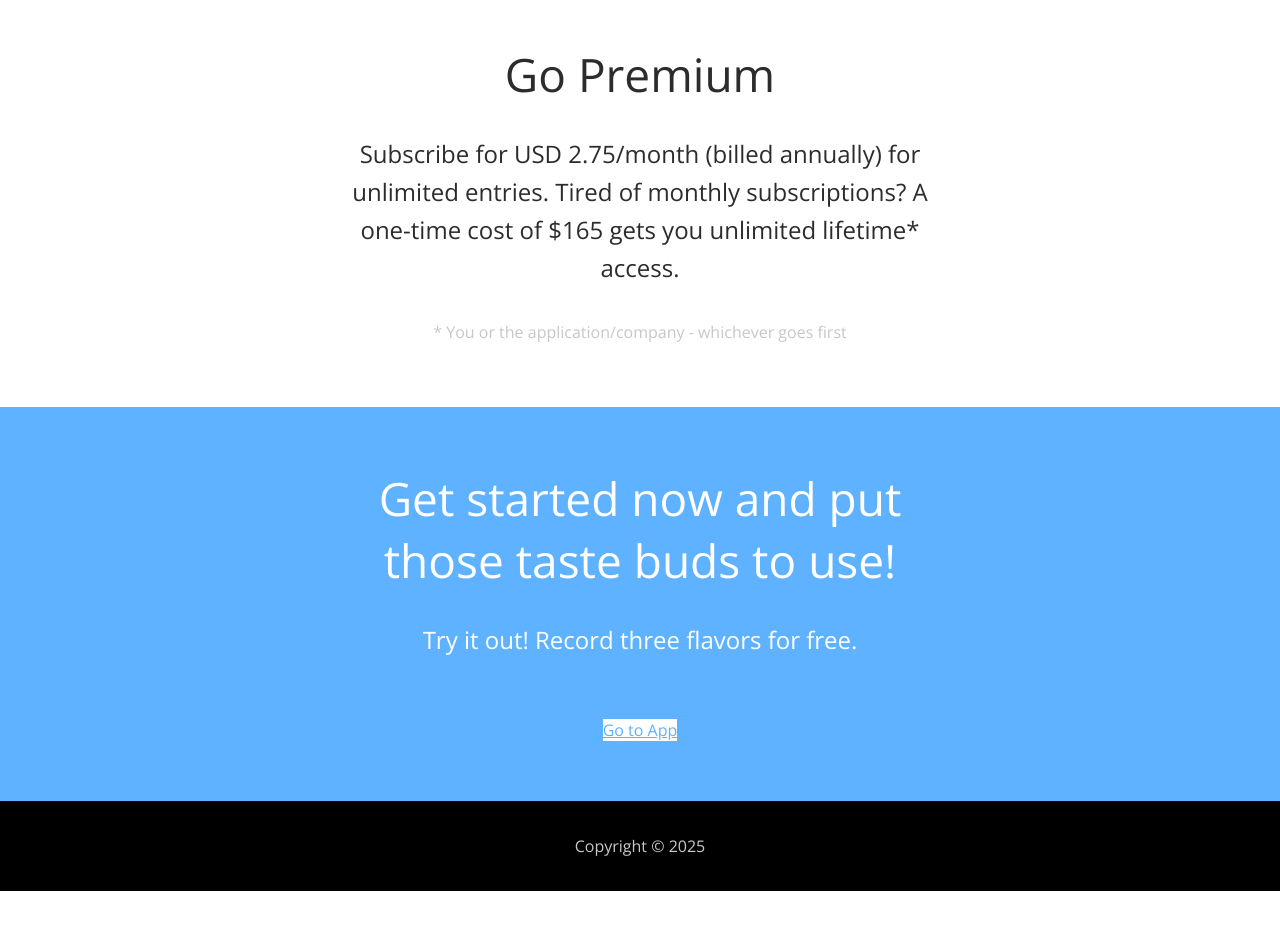
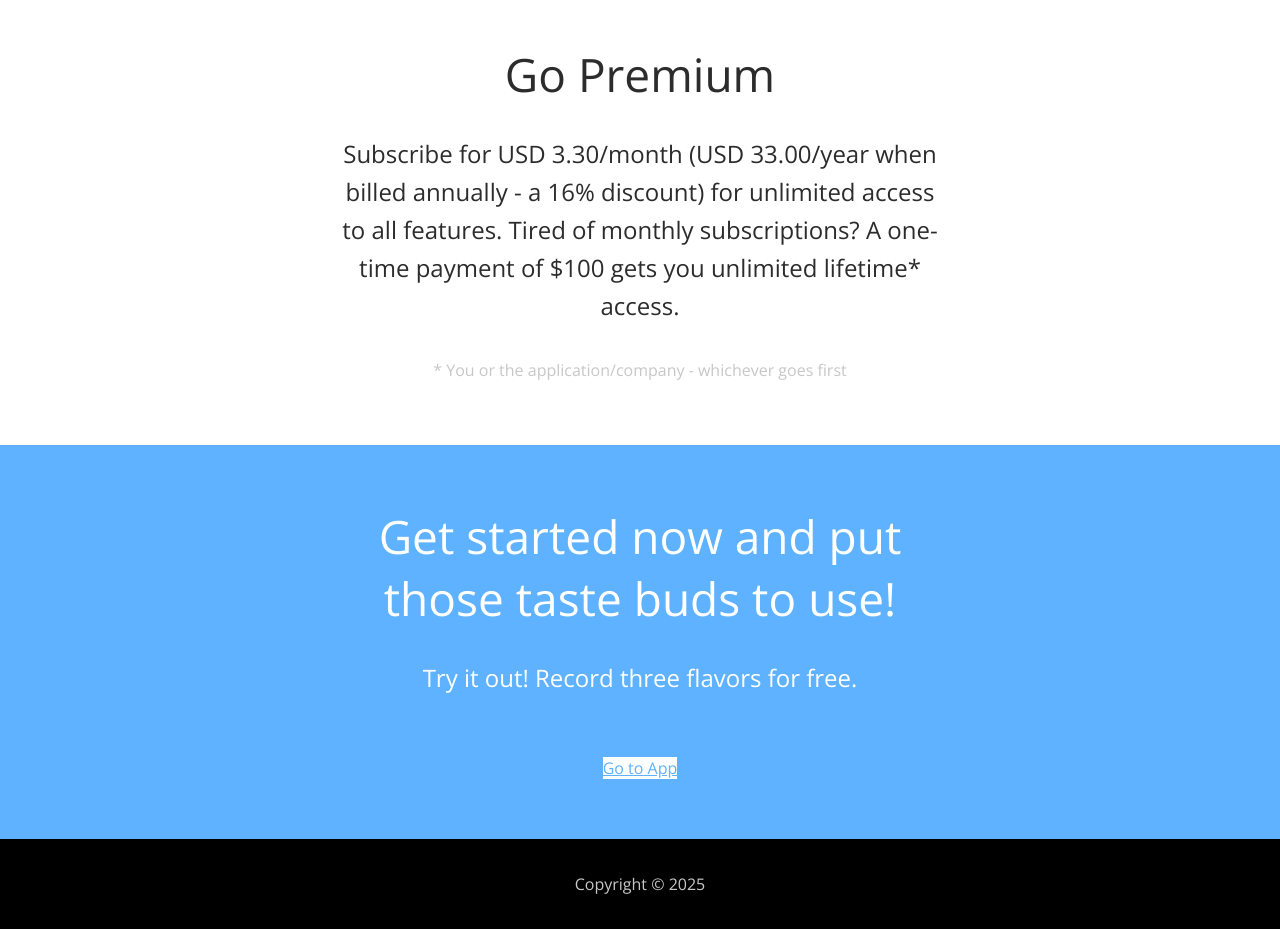
Before and after one commit to KetnerLake/FlavorAwesome, a plain HTML site: page index.html in a window 1280 px wide. Shown: the part 3640-4569 px from the top of the page. Before the commit the page ends 4531 px from the top, so only its background shows below. Drawn offline with nearby package versions, Linux system fonts and the light colour scheme.

Commit message:
Update pricing
Amounts and verbiage.

```diff
--- a/index.html
+++ b/index.html
@@ -218,7 +218,7 @@
           <a id="premium">
             <h3>Go Premium</h3>
           </a>
-          <h5>Subscribe for USD 2.75/month (billed annually) for unlimited entries. Tired of monthly subscriptions? A one-time cost of $165 gets you unlimited lifetime* access.</h5>
+          <h5>Subscribe for USD 3.30/month (USD 33.00/year when billed annually - a 16% discount) for unlimited access to all features. Tired of monthly subscriptions? A one-time payment of $100 gets you unlimited lifetime* access.</h5>
         </header>
         <footer>
           <p>* You or the application/company - whichever goes first</p>
```
